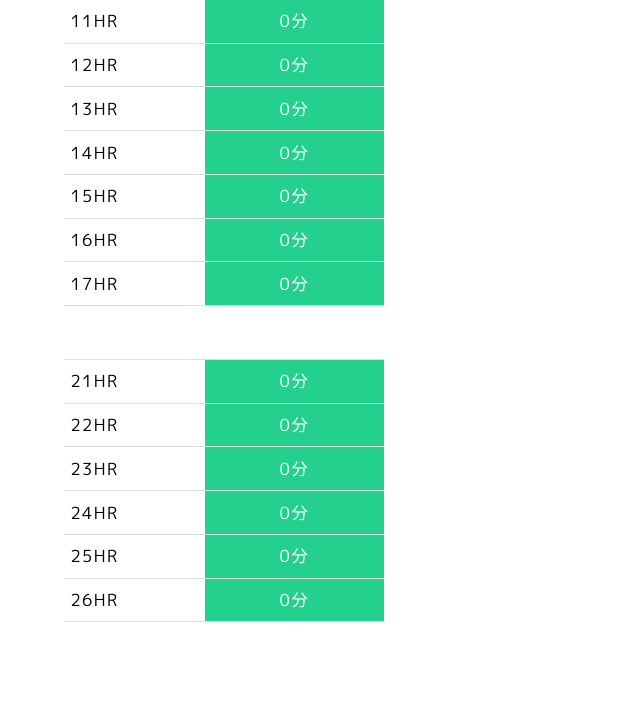
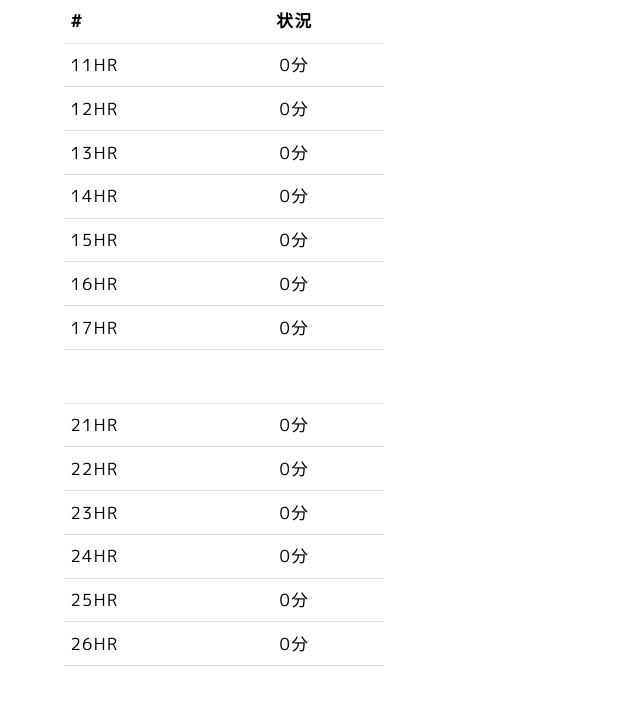
Before and after one commit to koppepan3/sai3, a PHP site: page /contents_container.php in a window 1280 px wide. Shown: the top 705 px of the page, without its empty margins (0-640 px from the left). Run offline with PHP 8.4, Linux system fonts and the light colour scheme; some libraries are stand-ins or nearby versions.

Commit message:
adobe xd2

```diff
--- a/contents_container.php
+++ b/contents_container.php
@@ -49,6 +49,7 @@ $c26 = get_count('26');
 	<div class="signage">
 		<div class="container_left">
 			<table style="width:50%">
+				<tr class="table_title"><td>#</td><th>状況</th></tr>
 				<tr>
 					<td>11HR</td>
 					<th id="cell11"><?= get_count('11') ?>分</th>
@@ -155,6 +156,7 @@ $c26 = get_count('26');
 
 	}
 
+/*
 	function changeColor(waiting, hr){
 		let hr_id = 'cell' + hr ;
 		var obj = document.getElementById(hr_id);
@@ -165,6 +167,7 @@ $c26 = get_count('26');
 		}else{
 		}
 	}
+*/
 
 	window.onload = classify();
 	</script>
--- a/css/contents_container.css
+++ b/css/contents_container.css
@@ -1,5 +1,3 @@
-
-
 /* reset
 --------------------------------------------------*/
 
@@ -73,8 +71,8 @@ th, td {
 }
 
 th{
-	background-color: rgba(6, 202, 127, 0.884);
-	color: white;
+	background-color: rgba(255, 255, 255, 0.884);
+	color: rgb(0, 0, 0);
 }
 
 td{
@@ -85,3 +83,8 @@ td{
 	background-color: white;
 	height: 5vh;
 }
+
+.table_title{
+	font-weight: bold;
+	font-size: 1.8vw;
+}
```
